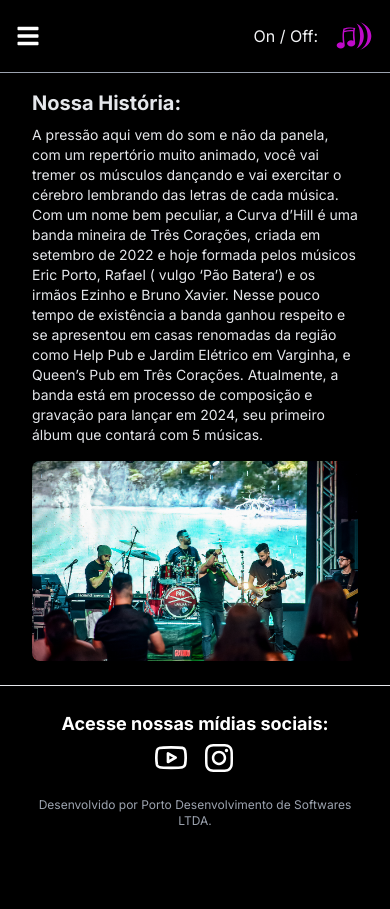
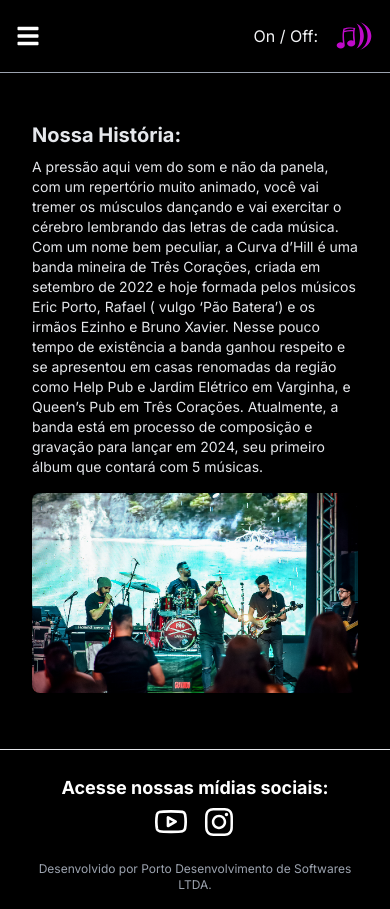
Before and after one commit to ericsporto/curva-d-hill, a Next.js app: page / in a window 390 px wide. Before the commit the page ends 845 px from the top, so only its background shows below. Built offline with nearby package versions, Linux system fonts and the light colour scheme.

Commit message:
fix: center padding page

```diff
--- a/src/app/page.tsx
+++ b/src/app/page.tsx
@@ -10,7 +10,7 @@ export default function Home() {
       <Header />
       <SideBarMobile />
       <div
-        className="flex flex-col flex-1 lg:flex-row justify-between w-full gap-4 px-8 items-start mt-4 lg:mt-0 lg:items-center"
+        className="flex flex-col flex-1 lg:flex-row justify-between w-full gap-4 p-8 items-start mt-4 lg:mt-0 lg:items-center"
         style={{
           backgroundImage: `url(/assets/fundo-curva.png)`,
           backgroundRepeat: 'no-repeat',
```
